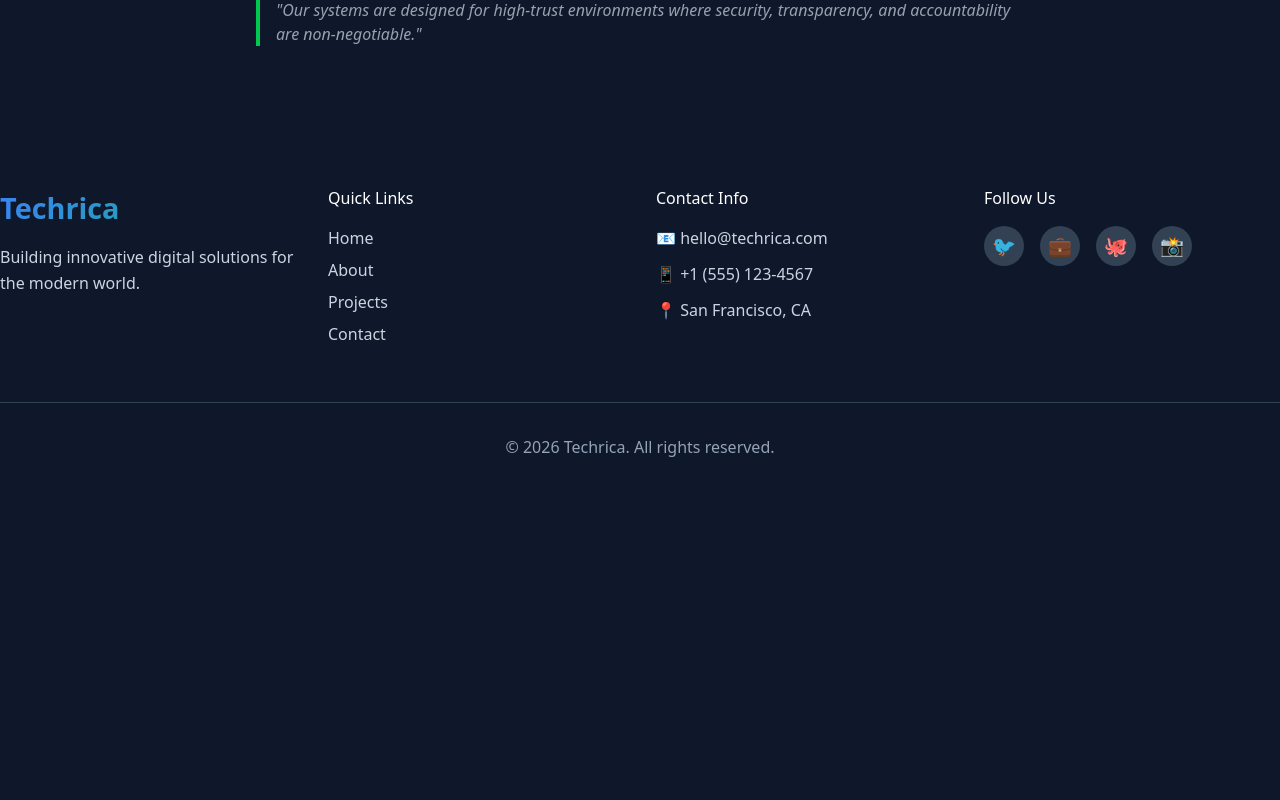
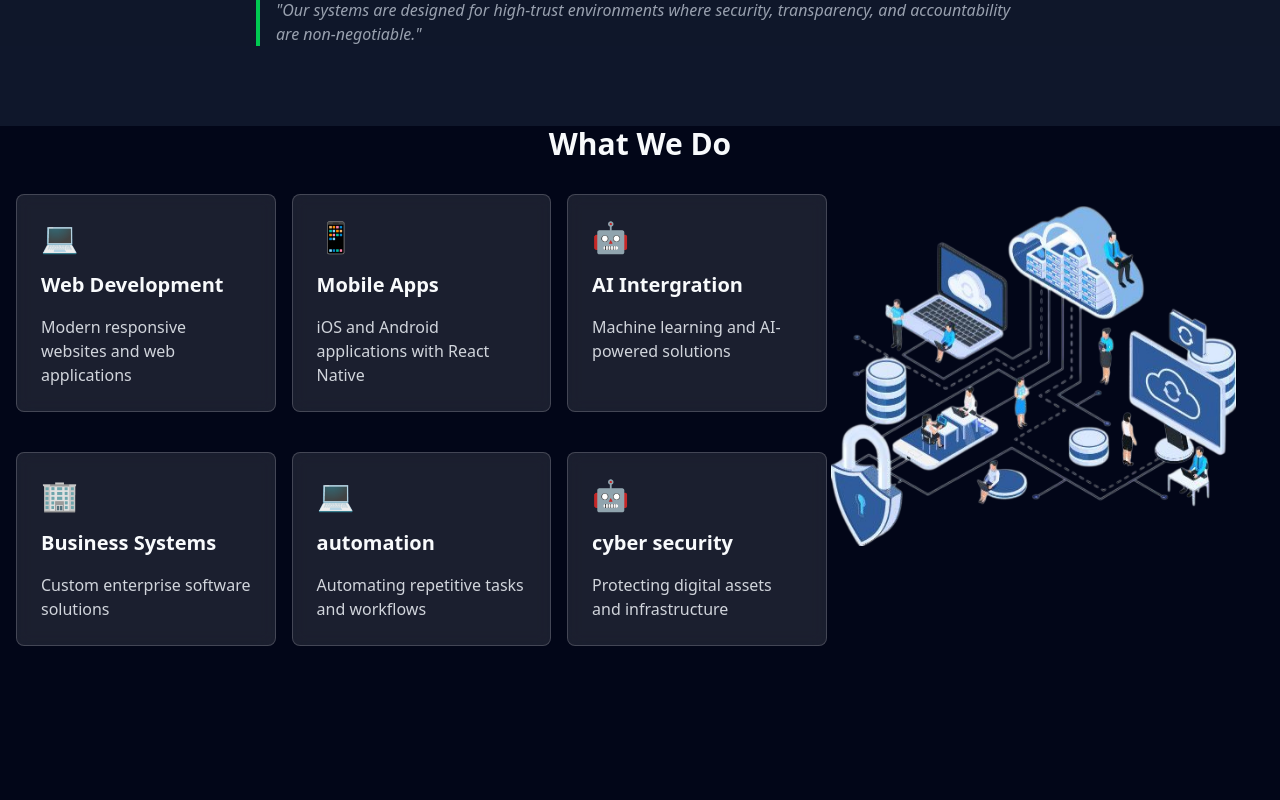
Before and after one commit to willyjohne2/techrica_frontend-v2, a React (Vite) app: page / in a window 1280 px wide. Shown: the part 860-1660 px from the top of the page. Before the commit the page ends 1339 px from the top, so only its background shows below. Built offline with nearby package versions, Linux system fonts and the light colour scheme.

Commit message:
scafolded what we do section

```diff
--- /dev/null
+++ b/src/components/content/home/What-We-Do.tsx
@@ -0,0 +1,26 @@
+import { services } from "../../../constants/services"
+
+const WhatWeDo = () => {
+  return (
+      <section className="min-h-screen bg-slate-950 px-4">
+        <h2 className="text-3xl font-bold text-center mb-8">What We Do</h2>
+          <div className="flex gap-8">
+              <div className="flex-2 grid gap-4 grid-cols-[repeat(auto-fill,minmax(200px,1fr))]">
+                  {
+                    services.map((service, index) => (
+                        <div key={index} className="bg-white/10 backdrop-blur-sm rounded-lg p-6 border border-gray-200/20 mb-6">
+                            <h1 className="text-3xl mb-4">{ service.icon }</h1>
+                          <h3 className="text-xl font-semibold mb-4">{service.title}</h3>
+                          <p className="text-gray-300">{service.description}</p>
+                      </div>
+                    ))}
+              </div>
+              <div className="flex-1 relative">
+                <img src="./what_we_do.png" alt="What We Do" className="w-full absolute max-w-4xl -top-12 -left-7 mx-auto mt-8" />
+              </div>
+        </div>
+    </section>
+  )
+}
+
+export default WhatWeDo
--- a/src/components/ui/Navbar.jsx
+++ b/src/components/ui/Navbar.jsx
@@ -1,11 +1,11 @@
 import { Link } from "react-router-dom";
-import logo from "../../assets/techrica-logo.png"
+
 const Navbar = () => {
 
 return (
   <header className="flex justify-between items-center fixed w-full bg-slate-950/98 backdrop:blur-2xl right-0 left-0 p-4 z-50">
     <Link to="/" className="">
-      <img src={logo} alt="" className="max-w-[5em] h-auto" />
+      <img src="./techrica-logo.png" alt="TechRica Logo" className="max-w-[3em] h-auto" />
     </Link>
 
     <nav>
--- /dev/null
+++ b/src/constants/services.js
@@ -0,0 +1,32 @@
+export const services = [
+  {
+    icon: "💻",
+    title: "Web Development",
+    description: "Modern responsive websites and web applications",
+  },
+  {
+    icon: "📱",
+    title: "Mobile Apps",
+    description: "iOS and Android applications with React Native",
+  },
+  {
+    icon: "🤖",
+    title: "AI Intergration",
+    description: "Machine learning and AI-powered solutions",
+  },
+  {
+    icon: "🏢",
+    title: "Business Systems",
+    description: "Custom enterprise software solutions",
+  },
+  {
+    icon: "💻",
+    title: "automation",
+    description: "Automating repetitive tasks and workflows",
+  },
+  {
+    icon: "🤖",
+    title: "cyber security",
+    description: "Protecting digital assets and infrastructure",
+  },
+];
--- a/src/pages/home/Home.jsx
+++ b/src/pages/home/Home.jsx
@@ -1,38 +1,13 @@
 // import { useState, useEffect } from "react";
 import Hero from "../../components/content/home/Hero";
 import Brands from "../../components/content/home/Brands";
-
+import WhatWeDo from "../../components/content/home/What-We-Do";
 const Home = () => {
-  // const services = [
-  //   {
-  //     icon: "💻",
-  //     title: "Web Development",
-  //     description: "Modern responsive websites and web applications",
-  //   },
-  //   {
-  //     icon: "📱",
-  //     title: "Mobile Apps",
-  //     description: "iOS and Android applications with React Native",
-  //   },
-  //   {
-  //     icon: "🤖",
-  //     title: "AI Intergration",
-  //     description: "Machine learning and AI-powered solutions",
-  //   },
-  //   {
-  //     icon: "🏢",
-  //     title: "Business Systems",
-  //     description: "Custom enterprise software solutions",
-  //   },
-  // ];
-
   return (
     <>
       <Hero />
       <Brands />
-      <section>
-
-      </section>
+     <WhatWeDo />
     </>
   );
 };
```
Also changed, not shown: public/techrica-logo.png (renamed from src/assets/techrica-logo.png), public/what_we_do.png (added).
